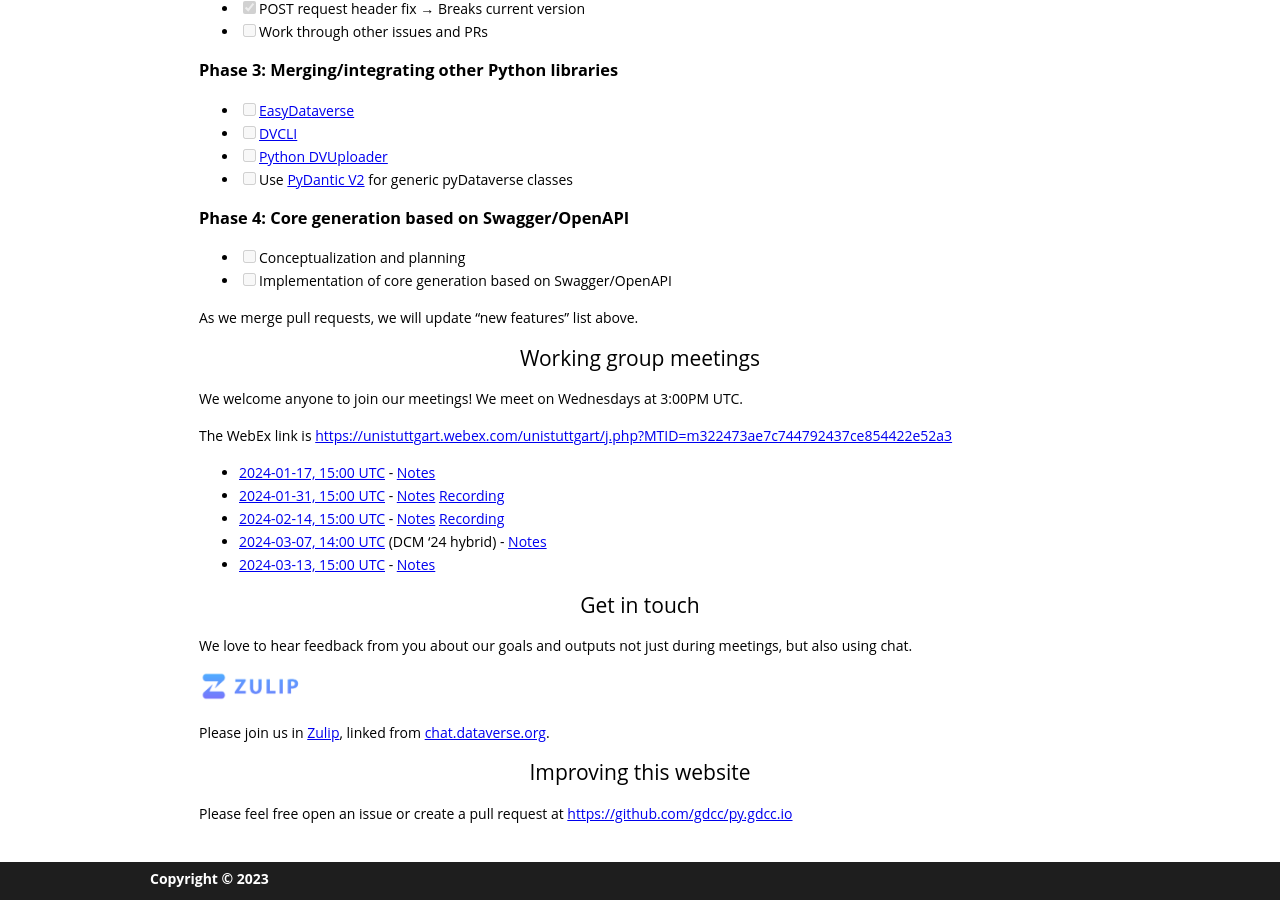
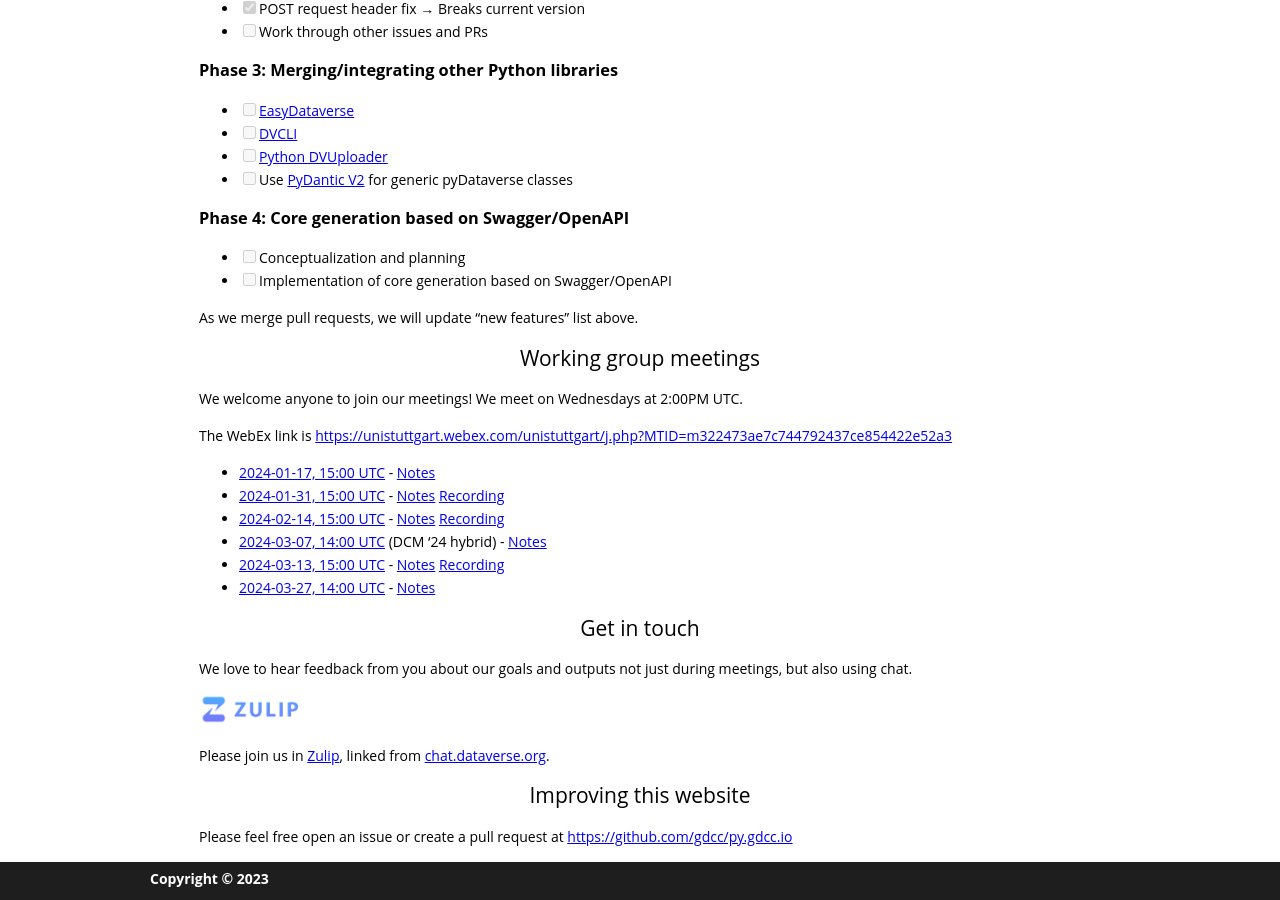
Before and after one commit to gdcc/py.gdcc.io, a Jekyll site: the page built from index.md, in a window 1280 px wide and 900 px high, scrolled down 1896 px. Built offline with Jekyll 4.4.1, drawn with Linux system fonts in a browser that asks for light colours; our own code applies the rules of GitHub Pages for plain Markdown files.

Commit message:
added recording and next date

```diff
--- a/index.md
+++ b/index.md
@@ -54,7 +54,7 @@ As we merge pull requests, we will update "new features" list above.
 
 ## Working group meetings
 
-We welcome anyone to join our meetings! We meet on Wednesdays at 3:00PM UTC.
+We welcome anyone to join our meetings! We meet on Wednesdays at 2:00PM UTC.
 
 The WebEx link is <https://unistuttgart.webex.com/unistuttgart/j.php?MTID=m322473ae7c744792437ce854422e52a3>
 
@@ -62,7 +62,9 @@ The WebEx link is <https://unistuttgart.webex.com/unistuttgart/j.php?MTID=m32247
 - [2024-01-31, 15:00 UTC](https://time.is/compare/1500_31_Jan_2024_in_UTC) - [Notes](https://docs.google.com/document/d/18nwRey-OhBxheFFIrOPD_nSCrlyH0q31dujLQ0hVZQM/edit?usp=sharing) [Recording](https://drive.google.com/file/d/1P2YumJua5-oQk3CqWTPFz56UFe2TVexD/view?usp=share_link)
 - [2024-02-14, 15:00 UTC](https://time.is/compare/1500_14_Feb_2024_in_UTC) - [Notes](https://docs.google.com/document/d/1FH77wrCgh7FqB6uTsap_Thll0JBf5O3_cjK9wcGU-3g/edit?usp=share_link) [Recording](https://drive.google.com/file/d/1OsjG03qZD2wCew1QOc4dxYv2ShbCslSV/view?usp=share_link)
 - [2024-03-07, 14:00 UTC](https://time.is/compare/1400_7_Mar_2024_in_UTC) (DCM '24 hybrid) - [Notes](https://docs.google.com/document/d/13mPiXJlx8UoN-C2IV8ciIS0dxF2ZIo2HI8K_We8mdME/edit?usp=share_link)
-- [2024-03-13, 15:00 UTC](https://time.is/compare/1500_13_Mar_2024_in_UTC) - [Notes](https://docs.google.com/document/d/19cGiPV3QFlwGXLOKUUzxbyai59yIlSoFV0GOv_Tc2XE/edit?usp=sharing)
+- [2024-03-13, 15:00 UTC](https://time.is/compare/1500_13_Mar_2024_in_UTC) - [Notes](https://docs.google.com/document/d/19cGiPV3QFlwGXLOKUUzxbyai59yIlSoFV0GOv_Tc2XE/edit?usp=sharing) [Recording](https://drive.google.com/file/d/1kF5wV_w1Li7rgVXAaUpr5XOJiqgsYqTF/view?usp=share_link)
+- [2024-03-27, 14:00 UTC](https://time.is/compare/1400_27_Mar_2024_in_UTC) - [Notes](https://docs.google.com/document/d/1zY_BOVwSzlIQ2bHI3cyjWO7R5lKSbN7Svqaj9F92Jf8/edit?usp=sharing)
+
 
 ## Get in touch
 
```
